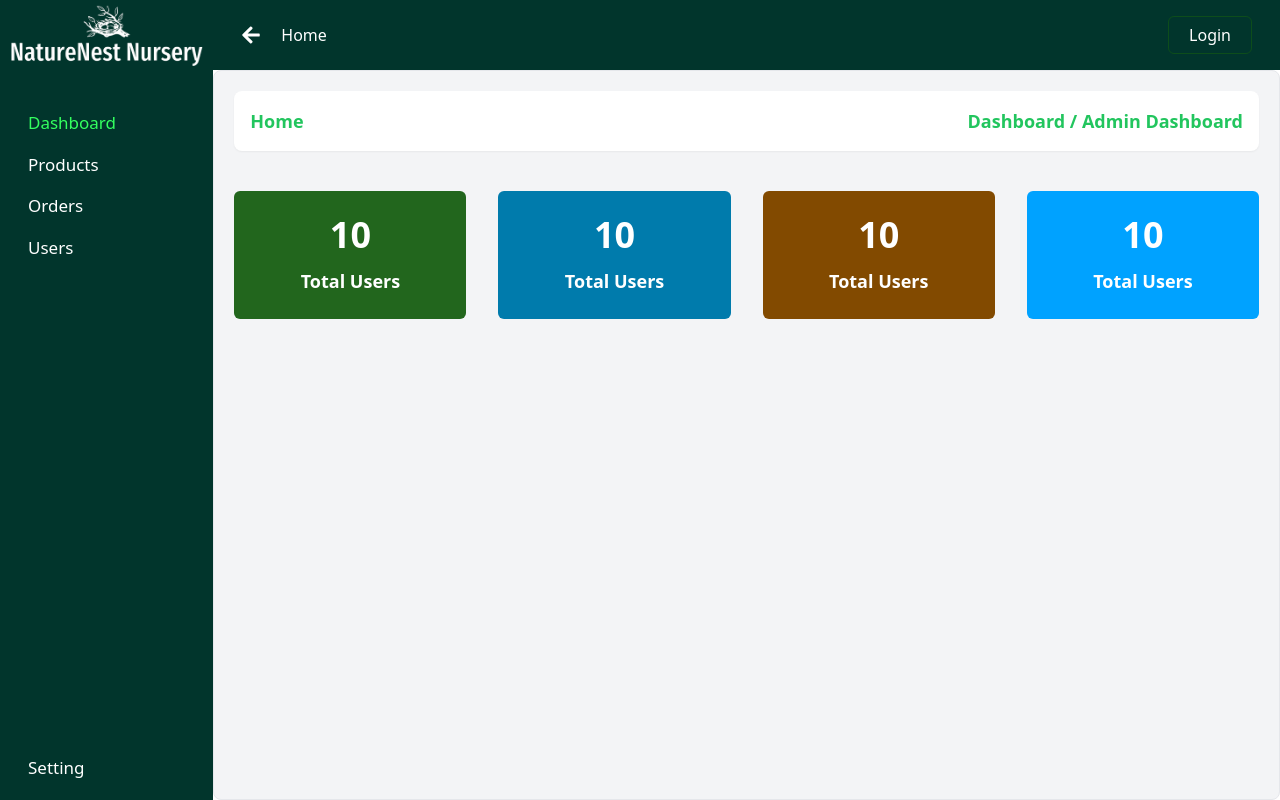
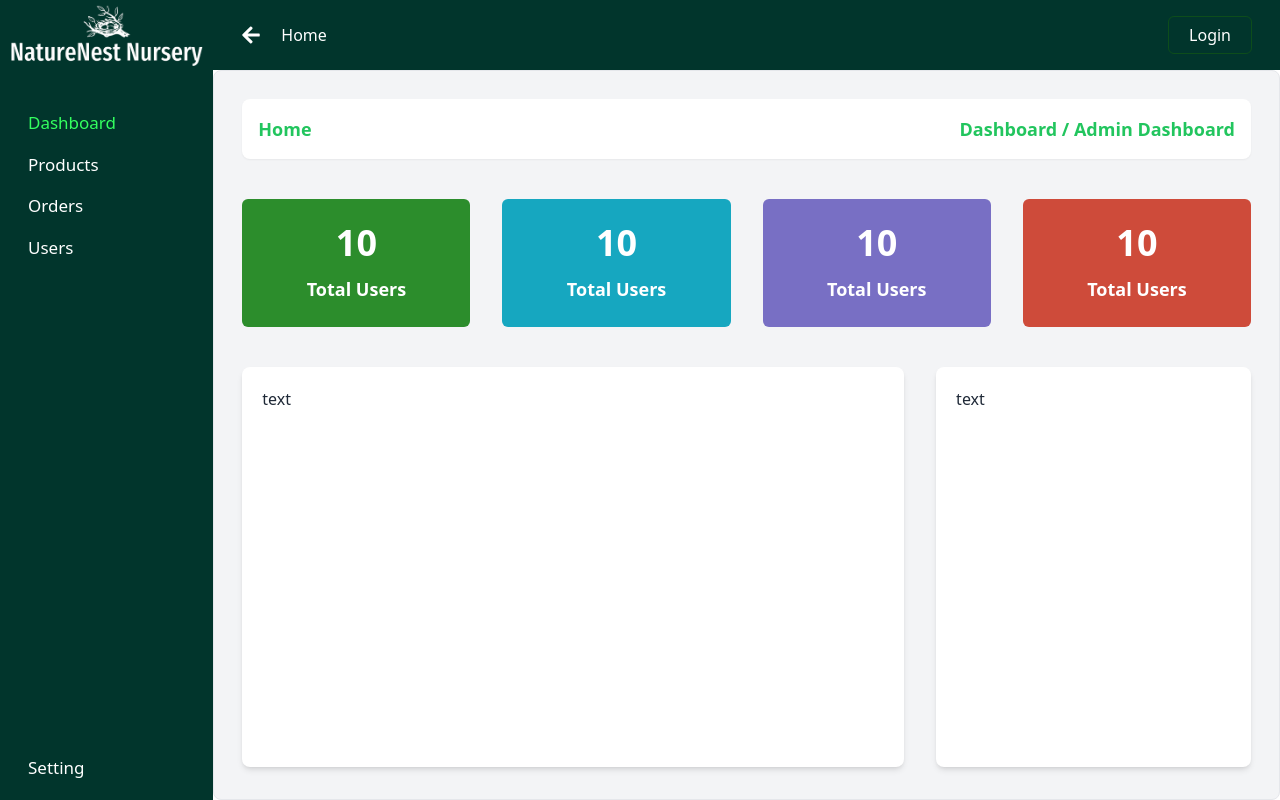
Before and after one commit to yasin2514/nest-nature-nursery-client, a React (Vite) app: page /dashboard in a window 1280 px wide. Built offline with nearby package versions, Linux system fonts and the light colour scheme; no server answers.

Commit message:
admin dashboard home design done

```diff
--- a/src/layout/DashboardLayout.jsx
+++ b/src/layout/DashboardLayout.jsx
@@ -31,7 +31,7 @@ const DashboardLayout = () => {
         }`}
       >
         <Header collapse={collapse} toggleCollapse={toggleCollapse} />
-        <div className="p-5 border h-full max-h-[calc(100vh-70px)] overflow-auto rounded-lg bg-gray-100">
+        <div className="p-7 border h-full max-h-[calc(100vh-70px)] overflow-auto rounded-lg bg-gray-100">
           <Outlet />
         </div>
       </div>
--- a/src/pages/dashboard/admin/index.jsx
+++ b/src/pages/dashboard/admin/index.jsx
@@ -6,10 +6,14 @@ const AdminDashboard = () => {
     <div>
       <BreadCum text1={"Admin Dashboard"} text2={"Home"} />
       <div className="mt-10 grid grid-cols-12 gap-8">
-        <Box value={10} title={"Total Users"} className={"bg-[#22661d]"} />
-        <Box value={10} title={"Total Users"} className={"bg-[#007bac]"} />
-        <Box value={10} title={"Total Users"} className={"bg-[#824a00]"} />
-        <Box value={10} title={"Total Users"} className={"bg-[#00a2ff]"} />
+        <Box value={10} title={"Total Users"} className={"bg-[#2c8d2c]"} />
+        <Box value={10} title={"Total Users"} className={"bg-[#16a7c0]"} />
+        <Box value={10} title={"Total Users"} className={"bg-[#786fc4]"} />
+        <Box value={10} title={"Total Users"} className={"bg-[#ce4b3a]"} />
+      </div>
+      <div className="grid grid-cols-12 mt-10 gap-8">
+        <div className="bg-white col-span-8 p-5 rounded-lg shadow-md h-[calc(100vh-400px)]">text</div>
+        <div className="bg-white col-span-4 p-5 rounded-lg shadow-md h-[calc(100vh-400px)]">text</div>
       </div>
     </div>
   );
```
